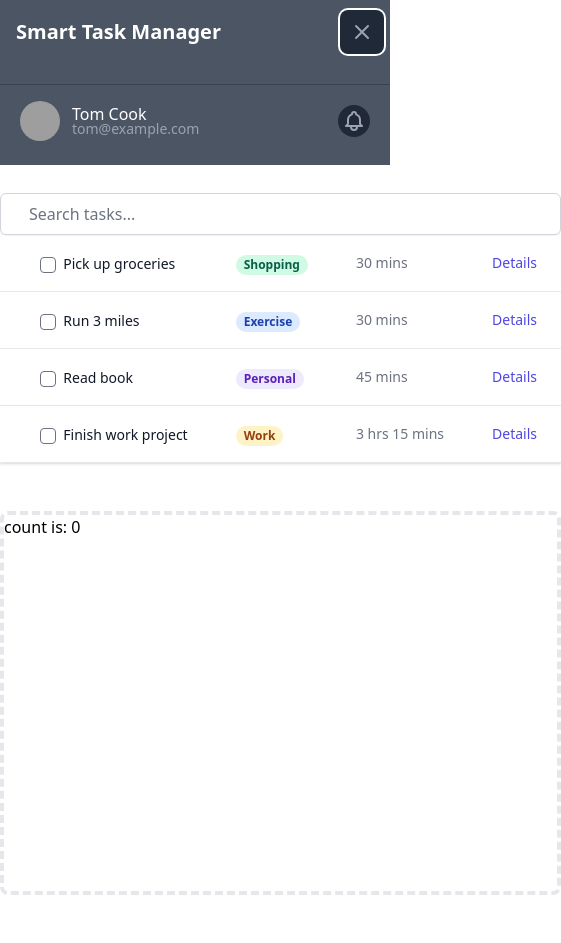
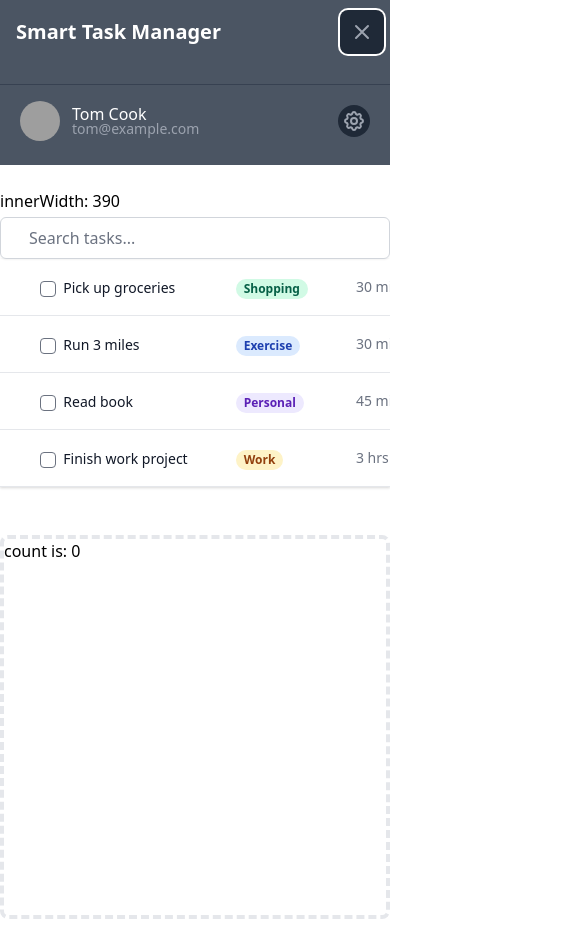
Before and after one commit to chase-mortensen/smart-task-manager, a Vue app in the folder smart-task-manager-app/: page / in a window 390 px wide. Both pictures are taken after a click on the button "Open main menu". Shown: the whole page, 561 px wide, since content can reach past the window. Before the commit the page ends 919 px from the top, so only its background shows below. Built offline with nearby package versions, Linux system fonts and the light colour scheme; grey boxes are pictures that could not be loaded.

Commit message:
got stuck trying to figure out the resizing stuff. My goal was to remove the duration or something to get the list to look decent in mobile since it doesn't currently fit. If I'm not able to do it this way, I'll have to have a look and see if I can fix it from the Tailwind side of things.

```diff
--- a/smart-task-manager-app/src/App.vue
+++ b/smart-task-manager-app/src/App.vue
@@ -78,7 +78,7 @@
             </div>
             <button class="ml-auto bg-gray-800 flex-shrink-0 p-1 rounded-full text-gray-400 hover:text-white focus:outline-none focus:ring-2 focus:ring-offset-2 focus:ring-offset-gray-800 focus:ring-white">
               <span class="sr-only">View notifications</span>
-              <BellIcon class="h-6 w-6" aria-hidden="true" />
+              <CogIcon class="h-6 w-6" aria-hidden="true" />
             </button>
           </div>
           <div class="mt-3 px-2 space-y-1">
@@ -98,6 +98,9 @@
     <main>
       <div class="grid xl:grid-cols-2 lg:grid-cols-1 md:grid-cols-1 sm:grid-cols-1">
         <div class="max-w-7xl xl:min-w-min sm:min-w-full xl:ml-auto py-6 sm:px-6 xl:pl-8 xl:pr-4">
+          <!-- <div v-if="state.innerHeight < 500">Mobile</div>
+          <div v-else>Not mobile</div> -->
+          <span>innerWidth: {{ state.innerWidth }}</span>
           <TaskList :tasks="state.tasks" />
         </div>
         <!-- <div class="max-w-7xl xl:min-w-min sm:min-w-full xl:mr-auto py-6 sm:px-6 xl:pr-8 xl:pl-4"> -->
@@ -138,9 +141,11 @@ const state = reactive({ tasks: [
       MenuItem,
       MenuItems,
       BellIcon,
+      CogIcon,
       MenuIcon,
       XIcon,
     },
+    innerWidth: window.innerWidth,
   setup() {
     const open = ref(false)
 
@@ -150,6 +155,25 @@ const state = reactive({ tasks: [
       open,
     }
   },
+
+  mounted() {
+    window.addEventListener('resize', () => {
+      this.innerWidth = window.innerWidth
+      console.log("innerWidth: ", this.innerWidth)
+    })
+  },
+
+  // beforeDestroy() {
+  //   window.removeEventListener('resize', () => {
+  //       this.windowHeight = window.innerHeight
+  //     });
+  // },
+
+  // methods: {
+  //   onResize() {
+  //     this.innerWidth = window.innerWidth
+  //   }
+  // }
 })
 
 
--- a/smart-task-manager-app/src/components/TaskList.vue
+++ b/smart-task-manager-app/src/components/TaskList.vue
@@ -1,9 +1,9 @@
 <template>
   <div class="flex flex-col">
     <div class="-my-2 overflow-x-auto sm:-mx-6 lg:-mx-8">
-      <div class="py-2 align-middle inline-block min-w-full sm:px-6 lg:px-8">
-        <TaskListSearchBar class="min-w-full divide-y divide-gray-200" />
-        <div class="shadow overflow-hidden border-b border-gray-200 sm:rounded-lg">
+      <div class="py-2 align-middle inline-block min-w-full w-screen sm:px-6 lg:px-8">
+        <TaskListSearchBar class="min-w-full max-w-full divide-y divide-gray-200" />
+        <div class="shadow max-w-full overflow-hidden border-b border-gray-200 sm:rounded-lg">
           <table class="min-w-full divide-y divide-gray-200">
             <tbody class="bg-white divide-y divide-gray-200">
               <TaskListItem v-for="task in tasks"
--- a/smart-task-manager-app/src/main.js
+++ b/smart-task-manager-app/src/main.js
@@ -3,6 +3,7 @@ import { createStore } from 'vuex'
 
 import App from './App.vue'
 import './index.css'
+
 
 const store = createStore({
   state () {
```
